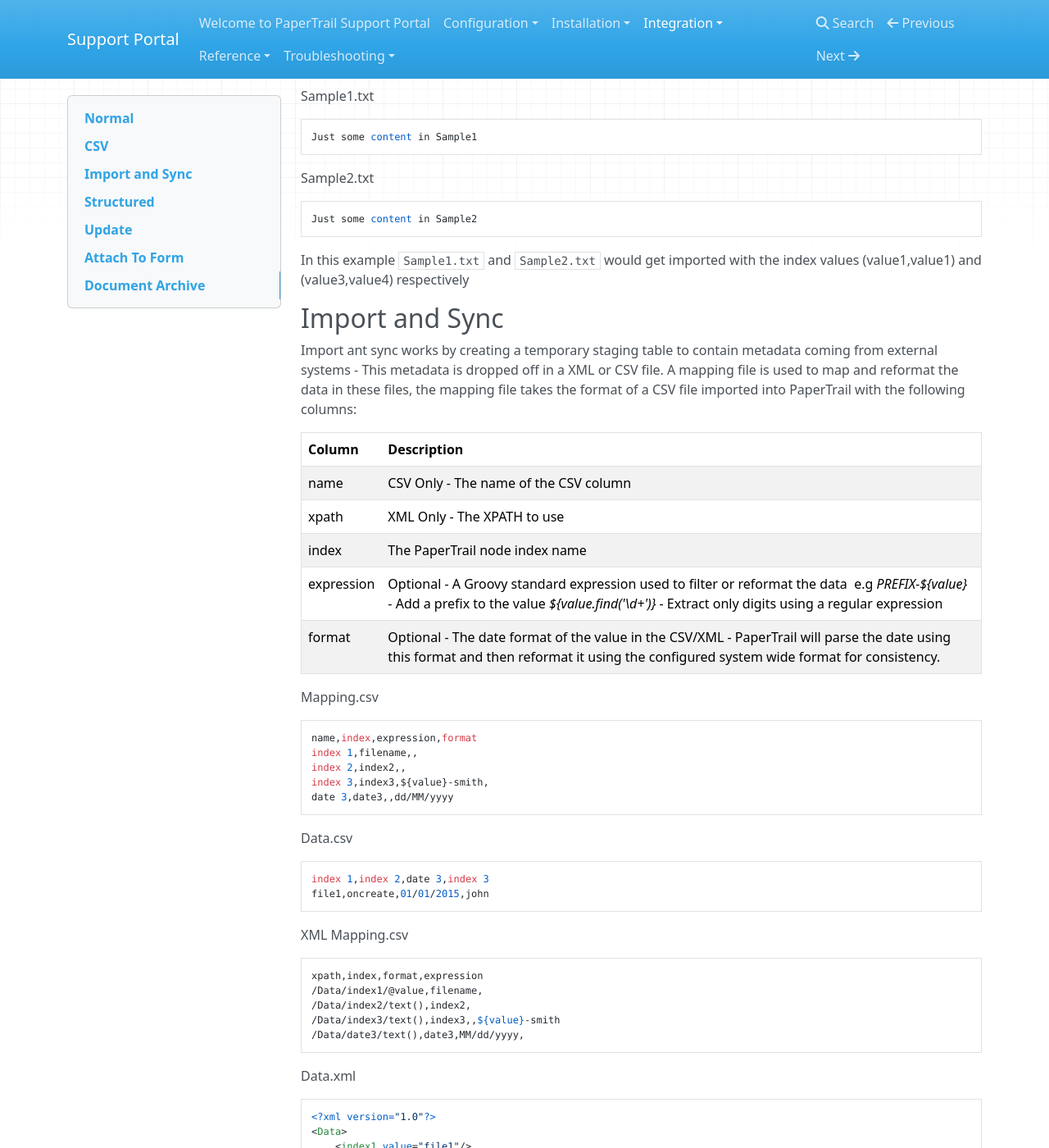
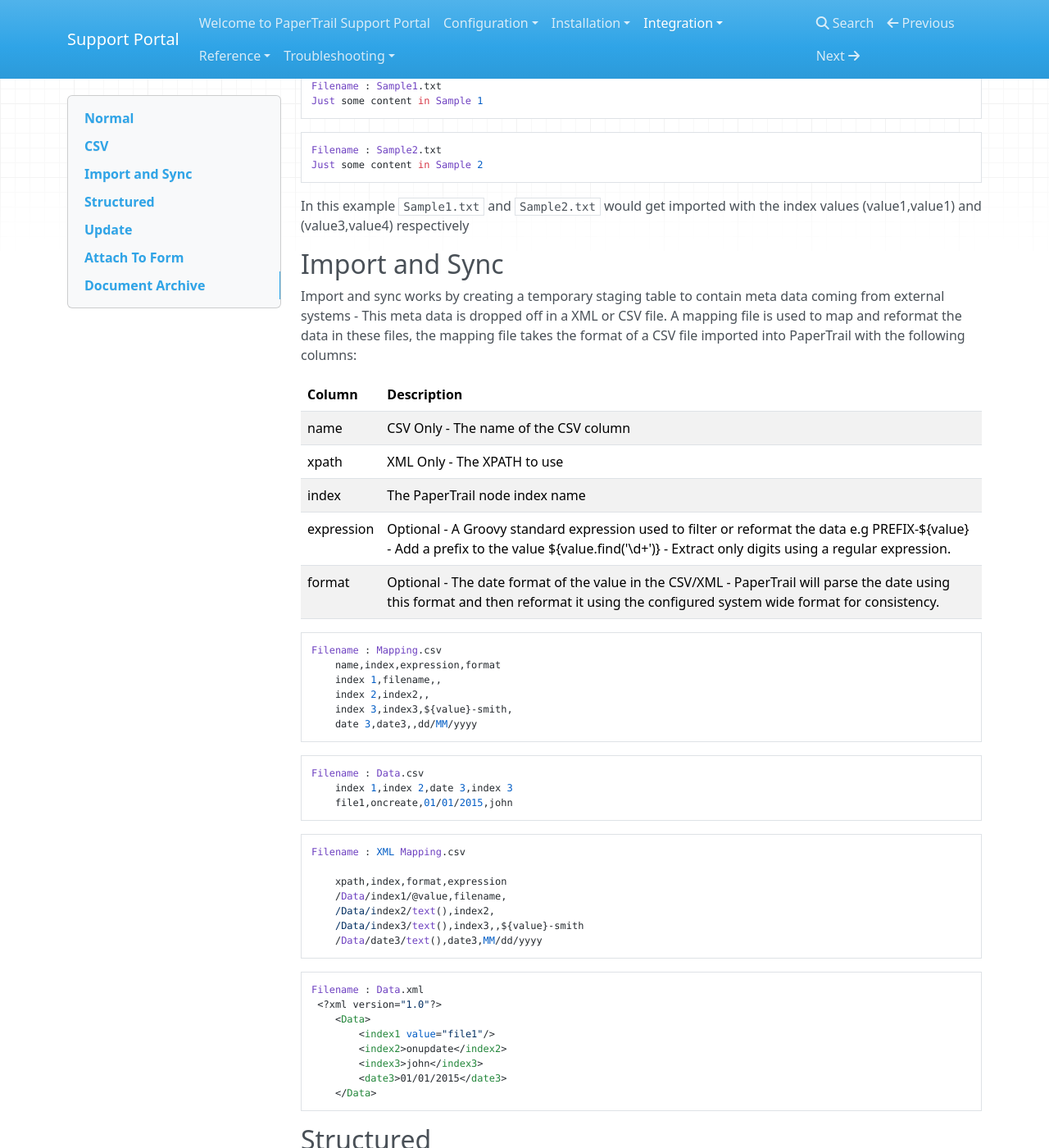
Before and after one commit to ryanegis/support-portal, an MkDocs documentation site: the page built from docs/Integration/folder-watch.md, in a window 1280 px wide and 1400 px high, scrolled down 344 px. Shown: the whole window at 82% size. Built offline with MkDocs 1.6.1, drawn with Linux system fonts in a browser that asks for light colours; nearby versions of some CDN libraries; old or Windows-style settings are respelled for this version of MkDocs; some of the changed text lies outside the part shown.

````diff
--- a/docs/Integration/folder-watch.md
+++ b/docs/Integration/folder-watch.md
@@ -6,125 +6,81 @@ Any file dropped into the Watched Folder will be imported into the specified nod
 
 PaperTrail will scan the watched folder for any CSV file. The CSV will then be processed and matching files will be imported with their indexes.
 
-<span class="filename">Sample.csv</span>
-
-	filename,index1,index2
+```javascript
+Filename : Sample.csv
+    filename,index1,index2
 	Sample1.txt,value1,value2
 	Sample2.txt,value3,value4
+```
 
-<span class="filename">Sample1.txt</span>
+```javascript
+Filename : Sample1.txt
+Just some content in Sample 1
+```
 
-	Just some content in Sample1
-
-<span class="filename">Sample2.txt</span>
-
-	Just some content in Sample2
+```javascript
+Filename : Sample2.txt
+Just some content in Sample 2
+```
 
 In this example `Sample1.txt` and `Sample2.txt` would get imported with the index values (value1,value1) and (value3,value4) respectively
 
 ## Import and Sync
 
-Import ant sync works by creating a temporary staging table to contain metadata coming from external systems - This metadata is dropped off in a XML or CSV file. A mapping file is used to map and reformat the data in these files, the mapping file takes the format of a CSV file imported into PaperTrail with the following columns:
+Import and sync works by creating a temporary staging table to contain meta data coming from external systems - This meta data is dropped off in a XML or CSV file. A mapping file is used to map and reformat the data in these files, the mapping file takes the format of a CSV file imported into PaperTrail with the following columns:
 
-<table border="1" cellpadding="1" cellspacing="1" style="width: 100%;">
 
-<thead>
+| Column        | Description
+| ------------- |-------------
+| name   | CSV Only - The name of the CSV column
+| xpath   | XML Only - The XPATH to use
+| index   | The PaperTrail node index name
+| expression   | Optional - A Groovy standard expression used to filter or reformat the data  e.g PREFIX-${value} - Add a prefix to the value ${value.find('\d+')} - Extract only digits using a regular expression.
+| format   | Optional - The date format of the value in the CSV/XML - PaperTrail will parse the date using this format and then reformat it using the configured system wide format for consistency.
 
-<tr>
 
-<th scope="col">Column</th>
-
-<th scope="col">Description</th>
-
-</tr>
-
-</thead>
-
-<tbody>
-
-<tr>
-
-<td>name</td>
-
-<td>CSV Only - The name of the CSV column</td>
-
-</tr>
-
-<tr>
-
-<td>xpath    </td>
-
-<td>XML Only - The XPATH to use </td>
-
-</tr>
-
-<tr>
-
-<td>index</td>
-
-<td>The PaperTrail node index name</td>
-
-</tr>
-
-<tr>
-
-<td>expression</td>
-
-<td>Optional - A Groovy standard expression used to filter or reformat the data
-e.g
-<var>PREFIX-${value}</var> - Add a prefix to the value
-<var>${value.find('\d+')}</var> - Extract only digits using a regular expression</td>
-
-</tr>
-
-<tr>
-
-<td>format</td>
-
-<td>Optional - The date format of the value in the CSV/XML - PaperTrail will parse the date using this format and then reformat it using the configured system wide format for consistency.</td>
-
-</tr>
-
-</tbody>
-
-</table>
-
-<span class="filename">Mapping.csv</span>
-
-	name,index,expression,format
+```javascript
+Filename : Mapping.csv
+   	name,index,expression,format
 	index 1,filename,,
 	index 2,index2,,
 	index 3,index3,${value}-smith,
 	date 3,date3,,dd/MM/yyyy
+```
 
-<span class="filename">Data.csv</span>
-
+```javascript
+Filename : Data.csv
 	index 1,index 2,date 3,index 3
 	file1,oncreate,01/01/2015,john
+```
 
-<span class="filename">XML Mapping.csv</span>
+```javascript
+Filename : XML Mapping.csv
 
 	xpath,index,format,expression
 	/Data/index1/@value,filename,
 	/Data/index2/text(),index2,
 	/Data/index3/text(),index3,,${value}-smith
-	/Data/date3/text(),date3,MM/dd/yyyy,
+	/Data/date3/text(),date3,MM/dd/yyyy
+```
 
-<span class="filename">Data.xml</span>
-
-    <?xml version="1.0"?>
+```javascript
+Filename : Data.xml
+ <?xml version="1.0"?>
     <Data>
         <index1 value="file1"/>
         <index2>onupdate</index2>
         <index3>john</index3>
         <date3>01/01/2015</date3>
     </Data>
+```
+
 
 ## Structured
 
-Structured imports import raw textual data and overlay it onto a PDF Template.
-A Datamap file is used to map blocks of text to fields in the PDF.
-The raw data can optionally be processed through a executable (exe) or a groovy script to format it, so that the datamap can extract the content correctly.
+*  Structured imports import raw textual data and overlay it onto a PDF Template.
+*  A Datamap file is used to map blocks of text to fields in the PDF.
+*  The raw data can optionally be processed through an executable (.exe) or a groovy script to format it, so that the datamap can extract the content correctly.
 
 ## Update
 
@@ -136,4 +92,5 @@ This will spawn the specified form and attach the document dropped in the watche
 
 ## Document Archive
 
-This will import a complete document with all versions, indexes, notes, etc. Document Archives are created using Bulk Export or an Auto Export rule.
+*  This will import a complete document with all versions, indexes, notes, etc.
+*  Document Archives are created using Bulk Export or an Auto Export rule.
````
Also changed, not shown: docs/Integration/db-lookup.md (+35 -49 lines), docs/Integration/ldap-ad.md (+18 -17 lines).
